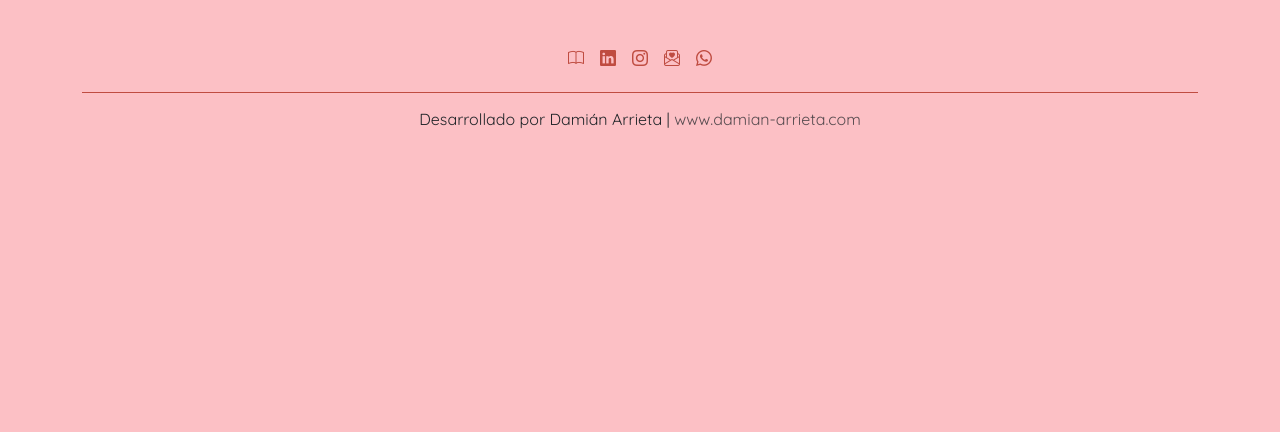
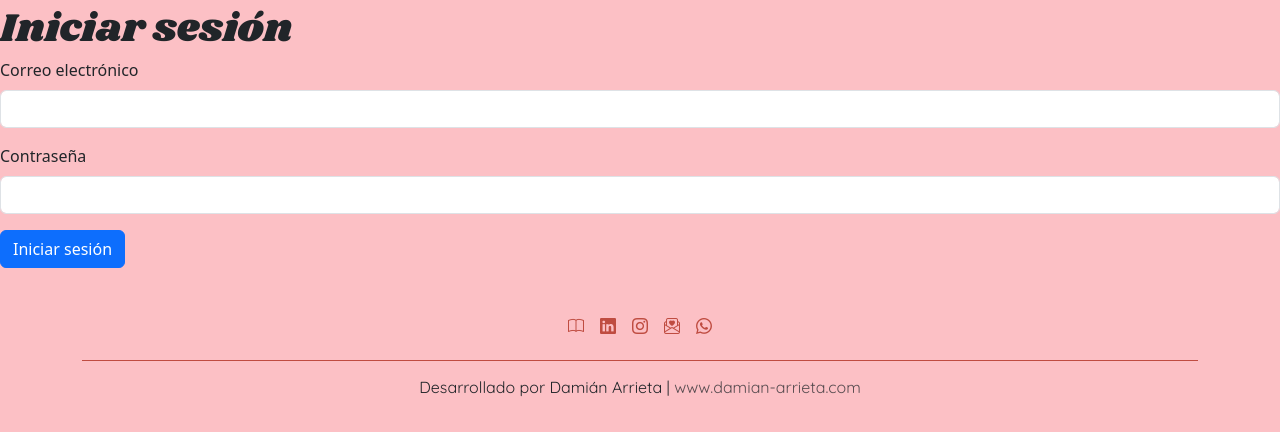
Before and after one commit to damian-arrieta/paula-rotundo-portfolio, a React (Create React App) app: page /login in a window 1280 px wide. Shown: the top 432 px of the page. Built offline with nearby package versions, Linux system fonts and the light colour scheme.

Commit message:
Add Login component

```diff
--- a/src/App.js
+++ b/src/App.js
@@ -1,13 +1,15 @@
-import React from 'react';
+import React, { useState } from 'react';
 import { BrowserRouter, Routes, Route } from 'react-router-dom';
 import Home from './Views/Home';
 import PostDetailContainer from './components/PostDetailContainer';
 import Footer from './components/Footer';
 import BlogEntryForm from './Views/BlogEntryForm';
+import Login from './Views/Login';
 import 'bootstrap/dist/css/bootstrap.css';
 import './App.css';
 
 function App() {
+  const [user, setUser] = useState(null);
 
   return (
     <>
@@ -15,12 +17,18 @@ function App() {
         <Routes>
           <Route path='/' element={<Home />} />
           <Route path='/posts/:id' element={<PostDetailContainer />} />
-          <Route path='/form' element={<BlogEntryForm />} />
+          {user ? (
+            <Route path='/form' element={<BlogEntryForm user={user} />} />
+          ) : (
+            <Route
+            path='/login'
+            element={<Login setUser={setUser} /> } />
+          )}
         </Routes>
       </BrowserRouter>
       <Footer />
-    </>
-  );
+</>
+);
 }
 
 export default App;
--- a/src/Firebase/config.js
+++ b/src/Firebase/config.js
@@ -1,8 +1,8 @@
 import { initializeApp } from "firebase/app";
 import { getDatabase } from "firebase/database";
+import { getAuth } from "firebase/auth";
 
 const firebaseConfig = {
-
   apiKey: "AIzaSyCTdi2lTw8WGGPkk8cXFxo2jAFpwDS7jLk",
   authDomain: "blog-db652.firebaseapp.com",
   databaseURL: "https://blog-db652-default-rtdb.firebaseio.com",
@@ -15,5 +15,6 @@ const firebaseConfig = {
 initializeApp(firebaseConfig);
 
 const db = getDatabase();
+const auth = getAuth();
 
-export default db;
+export { db, auth };
--- a/src/Views/BlogEntryForm.js
+++ b/src/Views/BlogEntryForm.js
@@ -1,9 +1,9 @@
 import React, { useState } from "react";
-import db from '../Firebase/config';
+import { db } from '../Firebase/config';
 import { push, ref, set } from 'firebase/database';
 import Navbar from '../components/Navbar';
 
-function BlogEntryForm() {
+function BlogEntryForm({ user }) {
   const [blogContent, setBlogContent] = useState([]);
   const [showForm, setShowForm] = useState(true);
   const [contentType, setContentType] = useState("title");
@@ -58,8 +58,10 @@ function BlogEntryForm() {
 
   return (
     <>
-      <Navbar />
-      <div className="container my-5 blog-entry">
+    <Navbar />
+    <div>
+      {user ? (
+        <div className="container my-5 blog-entry">
         <h2>Crear contenido</h2>
         <hr />
         {showForm && (
@@ -161,6 +163,10 @@ function BlogEntryForm() {
           </button>
         )}
        </div>
+      ) : (
+        <h1>No estás autenticado</h1>
+      )}
+    </div>
     </>
   );
 }
--- /dev/null
+++ b/src/Views/Login.js
@@ -0,0 +1,94 @@
+import React, { useState } from 'react';
+import { auth } from '../Firebase/config';
+import { signInWithEmailAndPassword } from "firebase/auth";
+import { useNavigate } from 'react-router-dom';
+
+function Login() {
+  const [email, setEmail] = useState('');
+  const [password, setPassword] = useState('');
+  const [errors, setErrors] = useState([]);
+  const navigate = useNavigate();
+
+  const handleEmailChange = (event) => {
+    setEmail(event.target.value);
+  };
+
+  const handlePasswordChange = (event) => {
+    setPassword(event.target.value);
+  };
+
+  const handleFormSubmit = async (event) => {
+    event.preventDefault();
+
+    const newErrors = [];
+
+    if (!email) {
+      newErrors.push('El correo electrónico es obligatorio');
+    }
+
+    if (!password) {
+      newErrors.push('La contraseña es obligatoria');
+    }
+
+    if (newErrors.length > 0) {
+      setErrors(newErrors);
+      return;
+    }
+
+    try {
+      await signInWithEmailAndPassword(auth, email, password);
+      navigate('/form'); // Redirect to the Form component
+    } catch (error) {
+      console.error('Error al iniciar sesión:', error);
+      setErrors(['El correo electrónico o la contraseña son incorrectos']);
+    }
+  };
+
+  return (
+    <div>
+      <h1>Iniciar sesión</h1>
+      {errors.length > 0 && (
+        <div className="alert alert-danger">
+          {errors.map((error, index) => (
+            <p key={index}>{error}</p>
+          ))}
+        </div>
+      )}
+      <form onSubmit={handleFormSubmit}>
+        <div className="mb-3">
+          <label htmlFor="email" className="form-label">
+            Correo electrónico
+          </label>
+          <input
+            type="email"
+            className="form-control"
+            id="email"
+            name="email"
+            value={email}
+            onChange={handleEmailChange}
+            required
+          />
+        </div>
+        <div className="mb-3">
+          <label htmlFor="password" className="form-label">
+            Contraseña
+          </label>
+          <input
+            type="password"
+            className="form-control"
+            id="password"
+            name="password"
+            value={password}
+            onChange={handlePasswordChange}
+            required
+          />
+        </div>
+        <button type="submit" className="btn btn-primary">
+          Iniciar sesión
+        </button>
+      </form>
+    </div>
+  );
+}
+
+export default Login;
--- a/src/index.css
+++ /dev/null
@@ -1,13 +0,0 @@
-body {
-  margin: 0;
-  font-family: -apple-system, BlinkMacSystemFont, 'Segoe UI', 'Roboto', 'Oxygen',
-    'Ubuntu', 'Cantarell', 'Fira Sans', 'Droid Sans', 'Helvetica Neue',
-    sans-serif;
-  -webkit-font-smoothing: antialiased;
-  -moz-osx-font-smoothing: grayscale;
-}
-
-code {
-  font-family: source-code-pro, Menlo, Monaco, Consolas, 'Courier New',
-    monospace;
-}
--- a/src/index.js
+++ b/src/index.js
@@ -1,8 +1,6 @@
 import React from 'react';
 import ReactDOM from 'react-dom/client';
-import './index.css';
 import App from './App';
-import reportWebVitals from './reportWebVitals';
 
 const root = ReactDOM.createRoot(document.getElementById('root'));
 root.render(
@@ -10,5 +8,3 @@ root.render(
     <App />
   </React.StrictMode>
 );
-
-reportWebVitals();
--- a/src/reportWebVitals.js
+++ /dev/null
@@ -1,13 +0,0 @@
-const reportWebVitals = onPerfEntry => {
-  if (onPerfEntry && onPerfEntry instanceof Function) {
-    import('web-vitals').then(({ getCLS, getFID, getFCP, getLCP, getTTFB }) => {
-      getCLS(onPerfEntry);
-      getFID(onPerfEntry);
-      getFCP(onPerfEntry);
-      getLCP(onPerfEntry);
-      getTTFB(onPerfEntry);
-    });
-  }
-};
-
-export default reportWebVitals;
```
Also changed, not shown: src/setupTests.js (deleted, +0 -5 lines), src/logo.svg (deleted), 1 other file (tests, documents, lock files or other folders).
